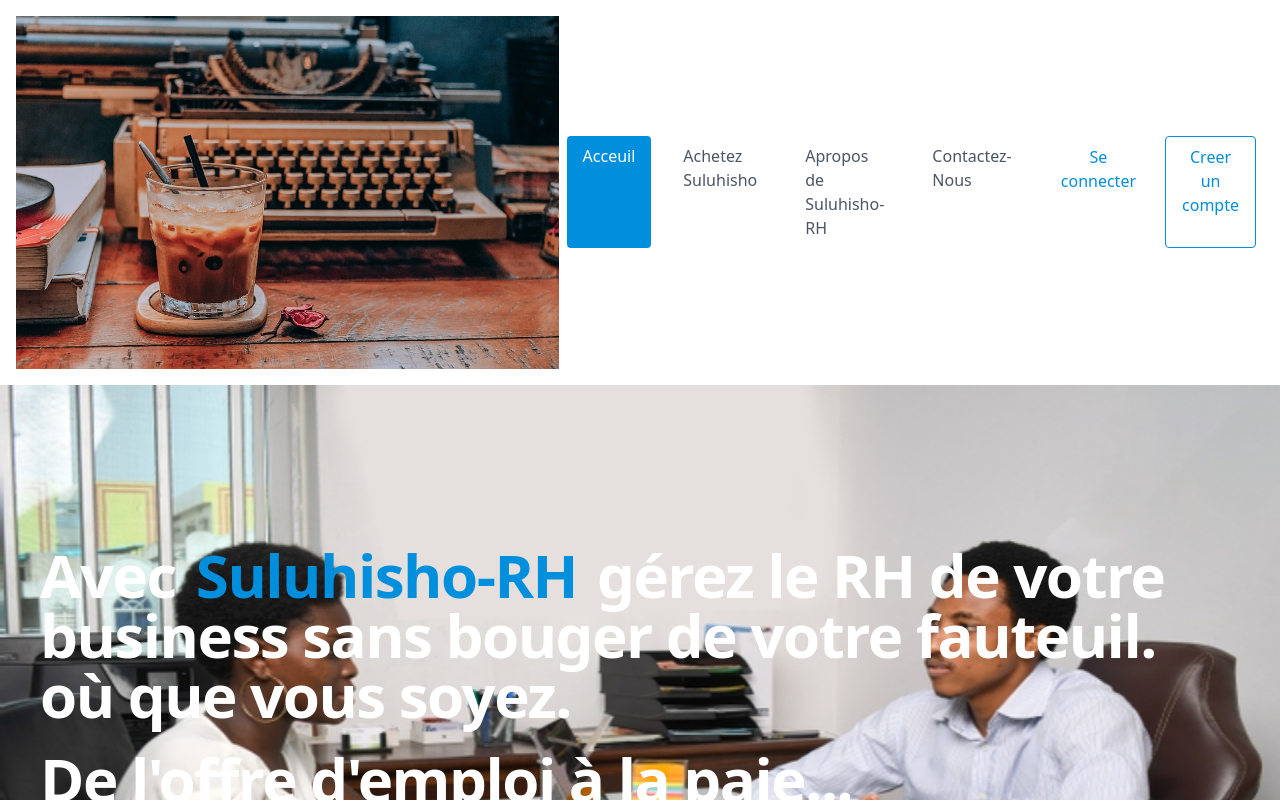
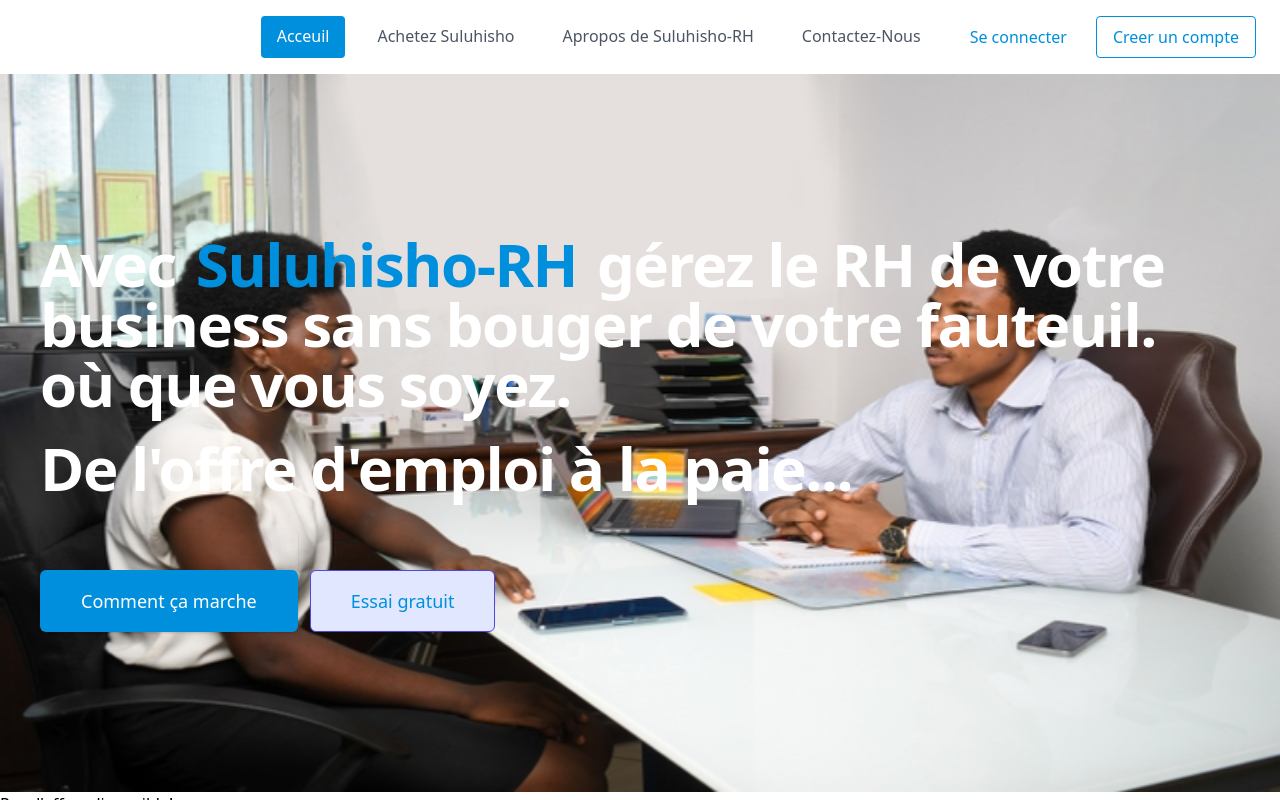
Before and after one commit to VBL-Limited/suluhisho-webapp, a React (Create React App) app: page / in a window 1280 px wide. Shown: the top 800 px of the page. Built offline with nearby package versions, Linux system fonts and the light colour scheme; no server answers; what recoil-persist would draw is missing.

Commit message:
Test image added

```diff
--- a/src/components/Header/index.tsx
+++ b/src/components/Header/index.tsx
@@ -1,6 +1,6 @@
 import React from "react";
 import { NavLink } from "react-router-dom";
-import Logo from "../../img/m2.jpeg";
+// import Logo from "../../img/m2.jpeg";
 const Header = () => {
   return (
     <>
@@ -9,7 +9,7 @@
           <div className="container px-4 mx-auto md:flex md:items-center">
             <div className="flex items-center justify-between ">
               <a href="/" className="text-3xl font-bold focus:mr-9">
-                <img src={Logo} alt="Logo" />
+                {/* <img src={Logo} alt="Logo" /> */}
               </a>
             </div>
 
```
